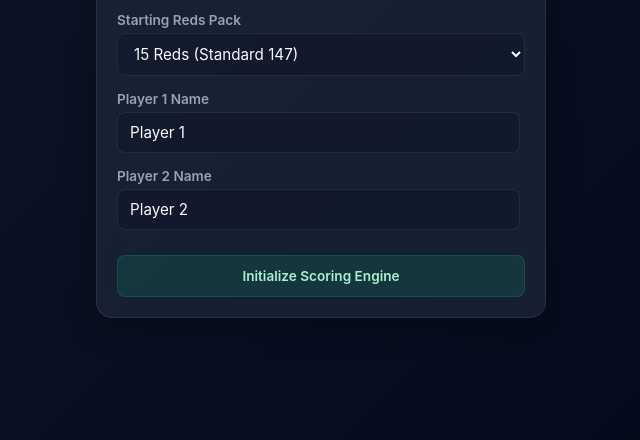
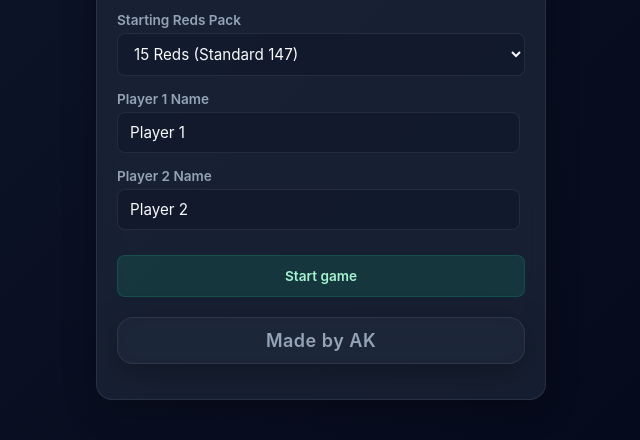
Before and after one commit to akpathan/Snooker-score-tracker, a plain HTML site: page index.html in a window 1280 px wide. Shown: the part 182-622 px from the top of the page, without its empty margins (319-959 px from the left). Drawn offline with Linux system fonts and the light colour scheme.

Commit message:
initial commit footer edits

```diff
--- a/index.html
+++ b/index.html
@@ -391,6 +391,22 @@
         color: #7dd3fc;
       }
 
+      .footerPanel {
+        padding: 12px;
+        text-align: center;
+        font-size: 0.8rem;
+        font-weight: 500;
+        letter-spacing: 0.5px;
+        color: var(--text-muted);
+        margin-top: 20px;
+      }
+
+      .footerPanel h3 {
+        color: var(--text-muted);
+        font-weight: 600;
+        font-size: 18px;
+      }
+
       /* Toast Warning Alerts */
       .toast {
         position: fixed;
@@ -457,8 +473,9 @@
           style="width: 100%; margin-top: 10px; padding: 12px"
           onclick="app.startMatch()"
         >
-          Initialize Scoring Engine
+          Start game
         </button>
+        <div class="panel footerPanel"><h3>Made by AK</h3></div>
       </div>
 
       <div id="matchScreen" class="hidden">
@@ -557,6 +574,7 @@
             Reset & Exit Match
           </button>
         </div>
+        <div class="panel footerPanel"><h3>Made by AK</h3></div>
       </div>
     </div>
 
```
